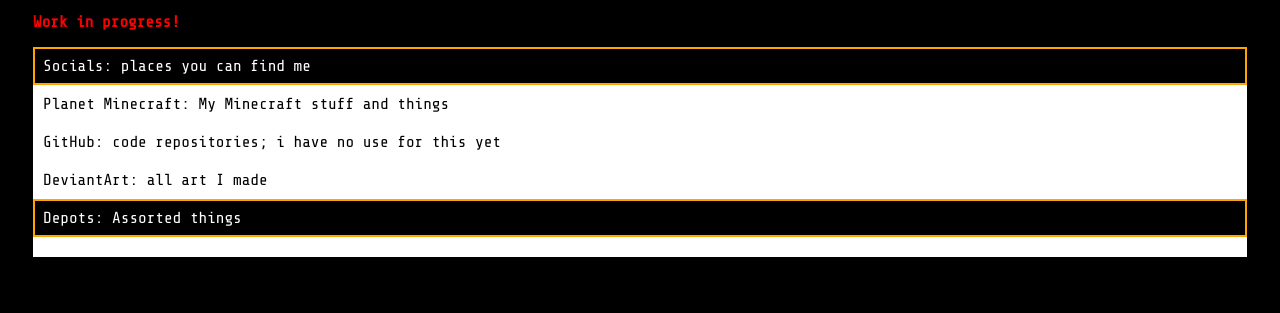
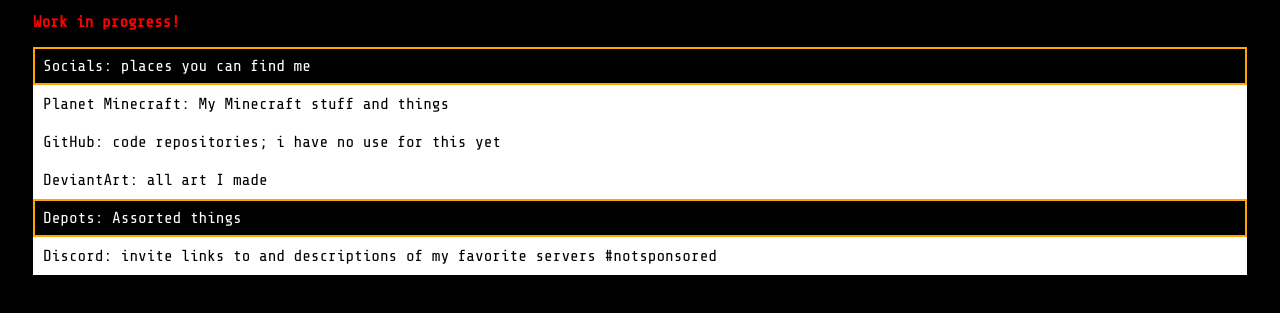
Before and after one commit to GranolaMicro/granolamicro.github.io, a plain HTML site: page index.html in a window 1280 px wide. Shown: the part 133-446 px from the top of the page. Drawn offline with nearby package versions, Linux system fonts and the light colour scheme.

Commit message:
Add link to discord.html

```diff
--- a/index.html
+++ b/index.html
@@ -18,7 +18,7 @@
 			<a href="https://github.com/gratifiedgranola" title="gratifiedgranola" >GitHub: code repositories; i have no use for this yet</a>
 			<a href="https://www.deviantart.com/granolamicro" title="GranolaMicro" >DeviantArt: all art I made</a>
 			<a id="desc" >Depots: Assorted things</a>
-			<a ></a>
+			<a href="/discord.html" >Discord: invite links to and descriptions of my favorite servers #notsponsored</a>
 		</div>
 	</body>
 </html>
```
